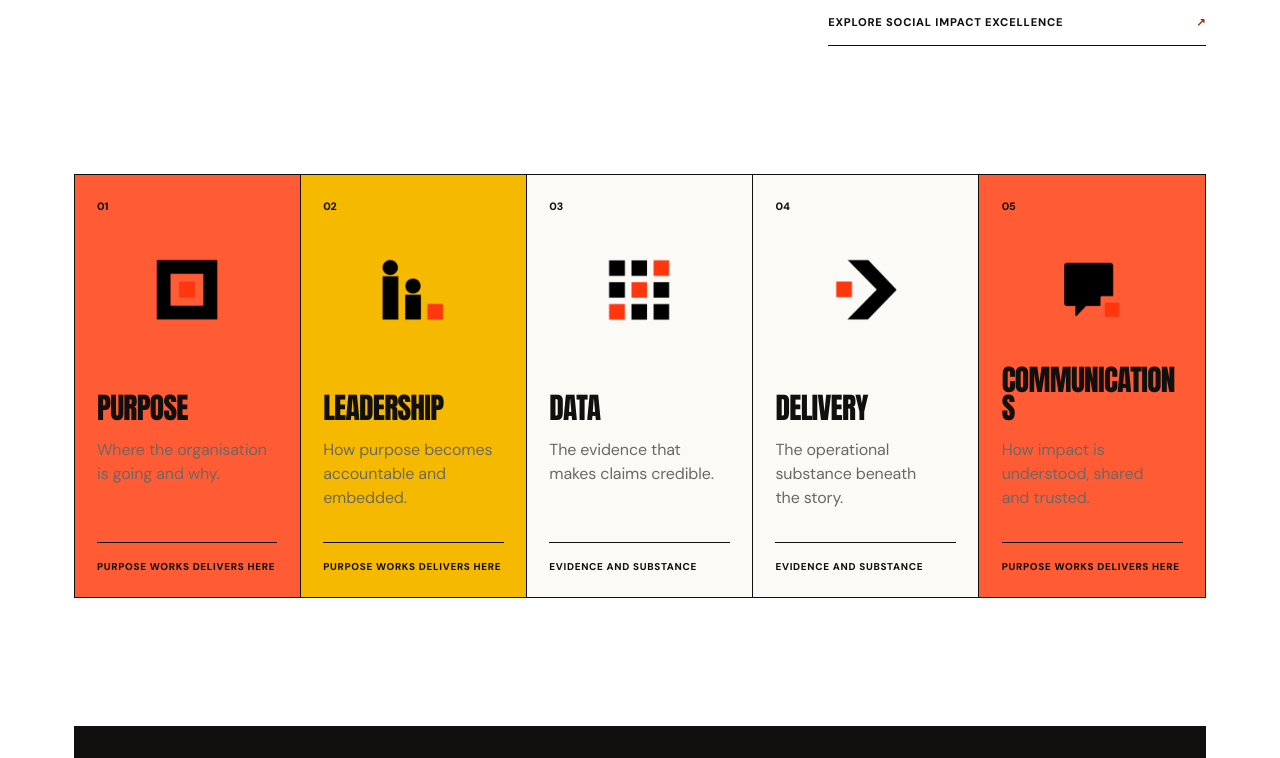
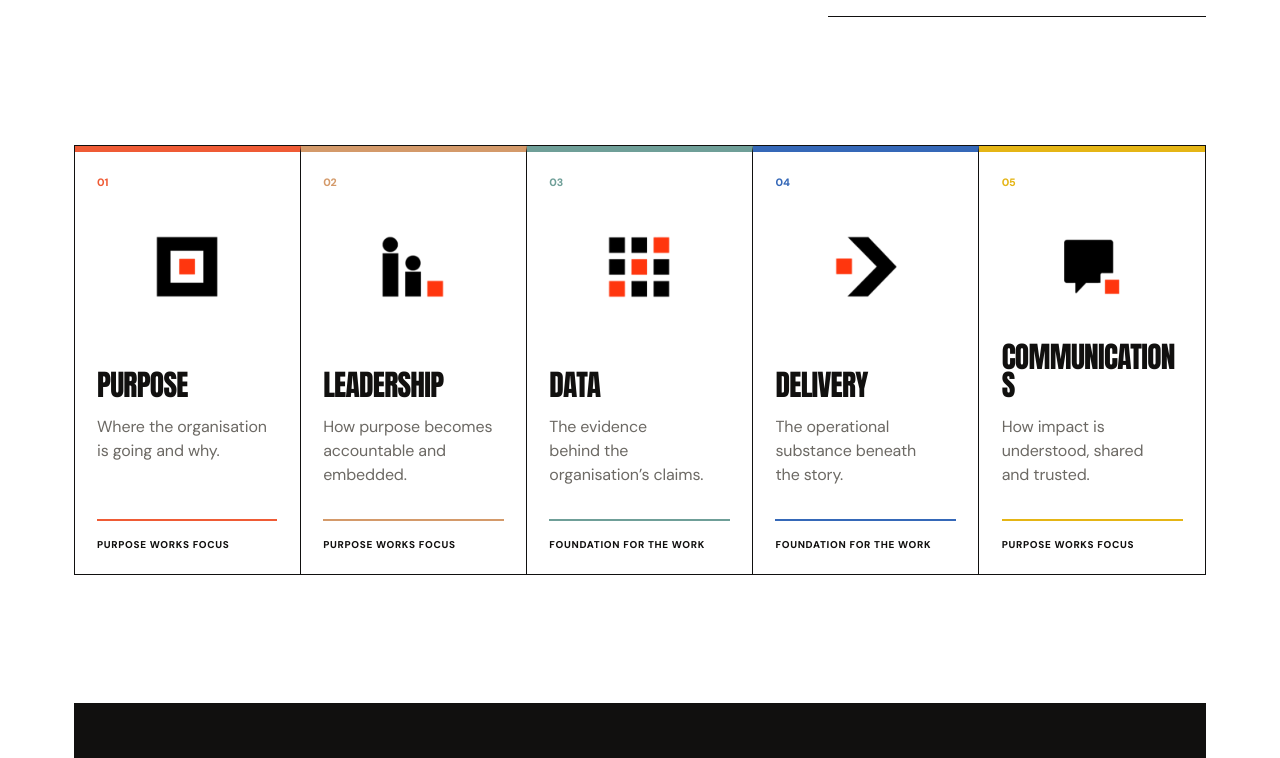
Before and after one commit to mysocialimpact/my-social-impact, a Next.js app: page /purpose-works in a window 1280 px wide. Shown: the part 8808-9566 px from the top of the page. Built offline with nearby package versions, Linux system fonts and the light colour scheme.

Commit message:
Refine Purpose Works methodology section

```diff
--- a/app/purpose-works.css
+++ b/app/purpose-works.css
@@ -384,18 +384,22 @@
   border: 1px solid var(--ink);
 }
 .pw-pillars article {
+  --pillar-accent: #ef5b35;
   min-width: 0;
   min-height: 330px;
   padding: 1.4rem;
   display: flex;
   flex-direction: column;
+  background: var(--white);
+  border-top: 6px solid var(--pillar-accent);
   border-right: 1px solid var(--ink);
 }
 .pw-pillars article:last-child { border-right: 0; }
-.pw-pillars .is-primary { background: var(--pw-orange); }
-.pw-pillars .is-support { background: var(--yellow); }
-.pw-pillars .is-evidence { background: var(--paper); }
-.pw-pillars span { font-size: .67rem; font-weight: 800; }
+.pw-pillars article:nth-child(2) { --pillar-accent: #d49a6a; }
+.pw-pillars article:nth-child(3) { --pillar-accent: #6f9f98; }
+.pw-pillars article:nth-child(4) { --pillar-accent: #3568b8; }
+.pw-pillars article:nth-child(5) { --pillar-accent: #e5b515; }
+.pw-pillars span { color: var(--pillar-accent); font-size: .67rem; font-weight: 800; }
 .pw-pillar-icon {
   width: min(100%, 104px);
   aspect-ratio: 1;
@@ -406,7 +410,7 @@
 .pw-pillar-icon img { width: 100%; height: 100%; object-fit: contain; }
 .pw-pillars h3 { margin: auto 0 1rem; font-size: clamp(1.55rem, 2.3vw, 2.8rem); line-height: .95; overflow-wrap: anywhere; }
 .pw-pillars p { min-height: 5em; margin: 0; color: var(--muted); line-height: 1.5; }
-.pw-pillars small { margin-top: 1.5rem; padding-top: 1rem; border-top: 1px solid currentColor; font-size: .62rem; font-weight: 800; letter-spacing: .07em; text-transform: uppercase; }
+.pw-pillars small { margin-top: 1.5rem; padding-top: 1rem; border-top: 2px solid var(--pillar-accent); color: var(--ink); font-size: .62rem; font-weight: 800; letter-spacing: .07em; text-transform: uppercase; }
 .pw-management {
   margin-top: clamp(6rem, 10vw, 11rem);
   padding: clamp(2rem, 4vw, 4rem);
--- a/app/purpose-works.tsx
+++ b/app/purpose-works.tsx
@@ -18,7 +18,7 @@ const sections = [
 const pillars = [
   ["01", "Purpose", "Where the organisation is going and why.", "primary", "/assets/excellence/purpose-icon.png"],
   ["02", "Leadership", "How purpose becomes accountable and embedded.", "support", "/assets/excellence/leadership-icon.png"],
-  ["03", "Data", "The evidence that makes claims credible.", "evidence", "/assets/excellence/data-icon.png"],
+  ["03", "Data", "The evidence behind the organisation’s claims.", "evidence", "/assets/excellence/data-icon.png"],
   ["04", "Delivery", "The operational substance beneath the story.", "evidence", "/assets/excellence/delivery-icon.png"],
   ["05", "Communications", "How impact is understood, shared and trusted.", "primary", "/assets/excellence/communications-icon.png"],
 ] as const;
@@ -174,8 +174,8 @@ export function PurposeWorksPage() {
 
         <section className="pw-excellence pw-pad" id="excellence">
           <Marker number="06">The My Social Impact connection</Marker>
-          <div className="pw-excellence-head" data-reveal><h2>The five pillars create credibility.</h2><div><p><a href="/social-impact-excellence">Social Impact Excellence</a> is My Social Impact’s flagship methodology. It brings Purpose, Leadership, Data, Delivery and Communications together as one practical approach.</p><p><strong>Purpose Works delivers directly across Purpose, Leadership and Communications.</strong> Data and Delivery provide the evidence and operational substance that make this work credible.</p><a className="pw-excellence-link" href="/social-impact-excellence">Explore Social Impact Excellence <span>↗</span></a></div></div>
-          <div className="pw-pillars" data-reveal>{pillars.map(([number, name, copy, role, icon]) => <article className={"is-" + role} key={name}><span>{number}</span><div className="pw-pillar-icon"><Image src={icon} alt="" width={260} height={260} unoptimized /></div><h3>{name}</h3><p>{copy}</p><small>{role === "evidence" ? "Evidence and substance" : "Purpose Works delivers here"}</small></article>)}</div>
+          <div className="pw-excellence-head" data-reveal><h2>Purpose Works is built on Social Impact Excellence.</h2><div><p><a href="/social-impact-excellence">Social Impact Excellence</a> is My Social Impact’s flagship methodology. It brings Purpose, Leadership, Data, Delivery and Communications together as one practical approach.</p><p><strong>Purpose Works delivers directly across Purpose, Leadership and Communications.</strong> Data and Delivery ground the work in evidence and practical delivery.</p><a className="pw-excellence-link" href="/social-impact-excellence">Explore Social Impact Excellence <span>↗</span></a></div></div>
+          <div className="pw-pillars" data-reveal>{pillars.map(([number, name, copy, role, icon]) => <article className={"is-" + role} key={name}><span>{number}</span><div className="pw-pillar-icon"><Image src={icon} alt="" width={260} height={260} unoptimized /></div><h3>{name}</h3><p>{copy}</p><small>{role === "evidence" ? "Foundation for the work" : "Purpose Works focus"}</small></article>)}</div>
           <div className="pw-management" data-reveal>
             <p>Imagine a world where social impact is taken as seriously as financial performance.</p>
             <div><strong>Measure</strong><i>→</i><strong>Manage</strong><i>→</i><strong>Communicate</strong></div>
```
Also changed, not shown: 1 other file (tests, documents, lock files or other folders).
